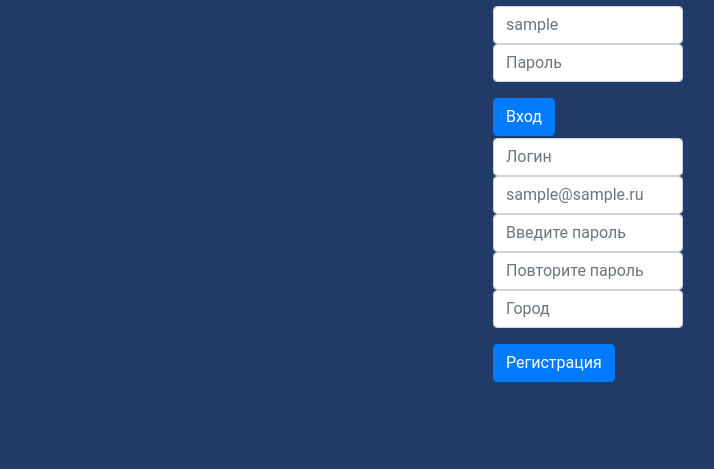
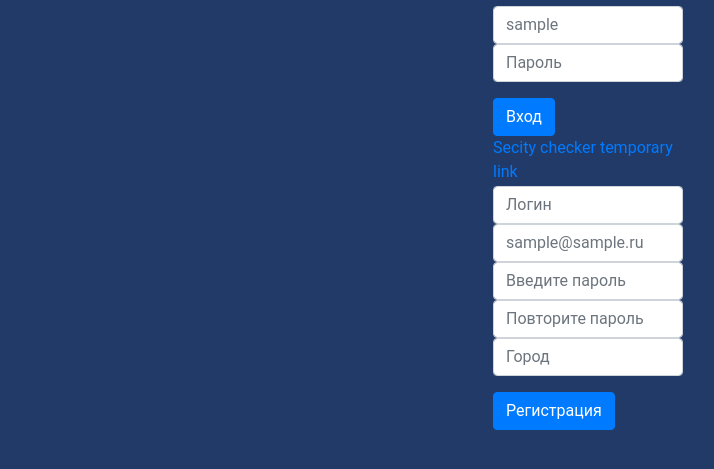
Before and after one commit to Ov4innikov/air-hockey, a plain HTML site: page src/main/resources/templates/login.html in a window 1280 px wide. Shown: the part 51-520 px from the top of the page, without its empty margins (496-1210 px from the left). Drawn offline with nearby package versions, Linux system fonts and the light colour scheme.

Commit message:
Убраны лишний код

```diff
--- a/src/main/resources/templates/login.html
+++ b/src/main/resources/templates/login.html
@@ -51,6 +51,7 @@
                         </div-->
                         <button type="submit" class="btn btn-primary">Вход</button>
                     </form>
+                    <a href="/main">Secity checker temporary link</a>
                 </div>
             </td>
         </tr>
@@ -78,6 +79,7 @@
             </td>
         </tr>
     </table>
+
 </div>
 
 <!--<div th:if="${param.error}">-->
@@ -94,89 +96,3 @@
 <!--</form>-->
 </body>
 </html>
-
-<!--<!doctype html>-->
-<!--<html lang="ru">-->
-<!--<head>-->
-<!--    &lt;!&ndash; Required meta tags &ndash;&gt;-->
-<!--    <meta charset="utf-8">-->
-<!--    <meta name="viewport" content="width=device-width, initial-scale=1, shrink-to-fit=no">-->
-
-<!--    &lt;!&ndash; Bootstrap CSS &ndash;&gt;-->
-<!--    <link rel="stylesheet" href="https://maxcdn.bootstrapcdn.com/bootstrap/4.0.0/css/bootstrap.min.css" integrity="sha384-Gn5384xqQ1aoWXA+058RXPxPg6fy4IWvTNh0E263XmFcJlSAwiGgFAW/dAiS6JXm" crossorigin="anonymous">-->
-
-<!--    <title>Airhockey</title>-->
-<!--    <style>-->
-<!--        body { margin: 0 auto;-->
-<!--            font-family: Roboto, Helvetica, Tahoma, Verdana, Arial, sans-serif;-->
-<!--            font-size: 16px;-->
-<!--            background-color: #223a68 ;-->
-<!--            background-image: url('images/sky.jpg');  no-repeat;-->
-<!--            background-size: 100%;-->
-<!--        }-->
-<!--    </style>-->
-
-<!--</head>-->
-<!--<body topmargin="0" leftmargin="0" rightmargin="0" bottommargin="0" marginheight="0" marginwidth="0"-->
-<!--      bgcolor="#E0E0E0" >-->
-<!--<h1 align="center" style="color:#ffffff" style="font-family:Tahoma">Аэрохоккей</h1>-->
-
-<!--<title >Аэрохоккей</title>-->
-<!--&lt;!&ndash; Optional JavaScript &ndash;&gt;-->
-<!--&lt;!&ndash; jQuery first, then Popper.js, then Bootstrap JS &ndash;&gt;-->
-<!--<script src="https://code.jquery.com/jquery-3.2.1.slim.min.js" integrity="sha384-KJ3o2DKtIkvYIK3UENzmM7KCkRr/rE9/Qpg6aAZGJwFDMVNA/GpGFF93hXpG5KkN" crossorigin="anonymous"></script>-->
-<!--<script src="https://cdnjs.cloudflare.com/ajax/libs/popper.js/1.12.9/umd/popper.min.js" integrity="sha384-ApNbgh9B+Y1QKtv3Rn7W3mgPxhU9K/ScQsAP7hUibX39j7fakFPskvXusvfa0b4Q" crossorigin="anonymous"></script>-->
-<!--<script src="https://maxcdn.bootstrapcdn.com/bootstrap/4.0.0/js/bootstrap.min.js" integrity="sha384-JZR6Spejh4U02d8jOt6vLEHfe/JQGiRRSQQxSfFWpi1MquVdAyjUar5+76PVCmYl" crossorigin="anonymous"></script>-->
-
-<!--<div class="container" align="center">-->
-
-<!--    <table border="0" width="100%"  >-->
-<!--        <tr>-->
-<!--            <td align="center" width="20%"></td>-->
-<!--            <td align="center" width="60%"></td>-->
-<!--            <td align="left" width="20%" >-->
-<!--                <div class="col-sm">-->
-<!--                    <form class="form-sing">-->
-<!--                        <div class="form-group">-->
-<!--                            &lt;!&ndash;label for="exampleInputEmail1">Почта</label&ndash;&gt;-->
-<!--                            <input type="email" class="form-control" id="exampleInputEmail1" aria-describedby="emailHelp" placeholder="sample@sample.ru">-->
-<!--                            <input type="password" class="form-control" id="exampleInputPassword1" placeholder="Пароль">-->
-<!--                        </div>-->
-<!--                        &lt;!&ndash;div class="form-check">-->
-<!--                            <input type="checkbox" class="form-check-input" id="exampleCheck1">-->
-<!--                            <label class="form-check-label" for="exampleCheck1">Check me out</label>-->
-<!--                        </div&ndash;&gt;-->
-<!--                        <button type="submit" class="btn btn-primary">Вход</button>-->
-<!--                    </form>-->
-<!--                </div>-->
-<!--            </td>-->
-<!--        </tr>-->
-<!--        <tr>-->
-<!--            <td align="center" width="20%">-->
-<!--                &lt;!&ndash;nav class="navbar navbar-light bg-light">-->
-<!--                    <a class="navbar-brand" href="#">Default</a>-->
-<!--                </nav&ndash;&gt;-->
-<!--            </td>-->
-<!--            <td align="center" width="60%"></td>-->
-<!--            <td align="left" width="20%" >-->
-<!--                <div class="col-sm">-->
-<!--                    <form>-->
-<!--                        <div class="form-group">-->
-<!--                            <input type="email" class="form-control" id="exampleInputEmail1" aria-describedby="emailHelp" placeholder="Имя">-->
-
-<!--                            <input type="password" class="form-control" id="exampleInputPassword1" placeholder="Фамилия">-->
-
-<!--                            <input type="email" class="form-control" id="exampleInputEmail1" aria-describedby="emailHelp" placeholder="sample@sample.ru">-->
-
-<!--                            <input type="password" class="form-control" id="exampleInputPassword1" placeholder="Введите пароль">-->
-<!--                            <input type="password" class="form-control" id="exampleInputPassword1" placeholder="Повторите пароль">-->
-<!--                        </div>-->
-<!--                        <button type="submit" class="btn btn-primary">Регистрация</button>-->
-<!--                    </form>-->
-<!--                </div>-->
-<!--            </td>-->
-<!--        </tr>-->
-<!--    </table>-->
-<!--</div>-->
-<!--</body>-->
-<!--</html>-->
```
